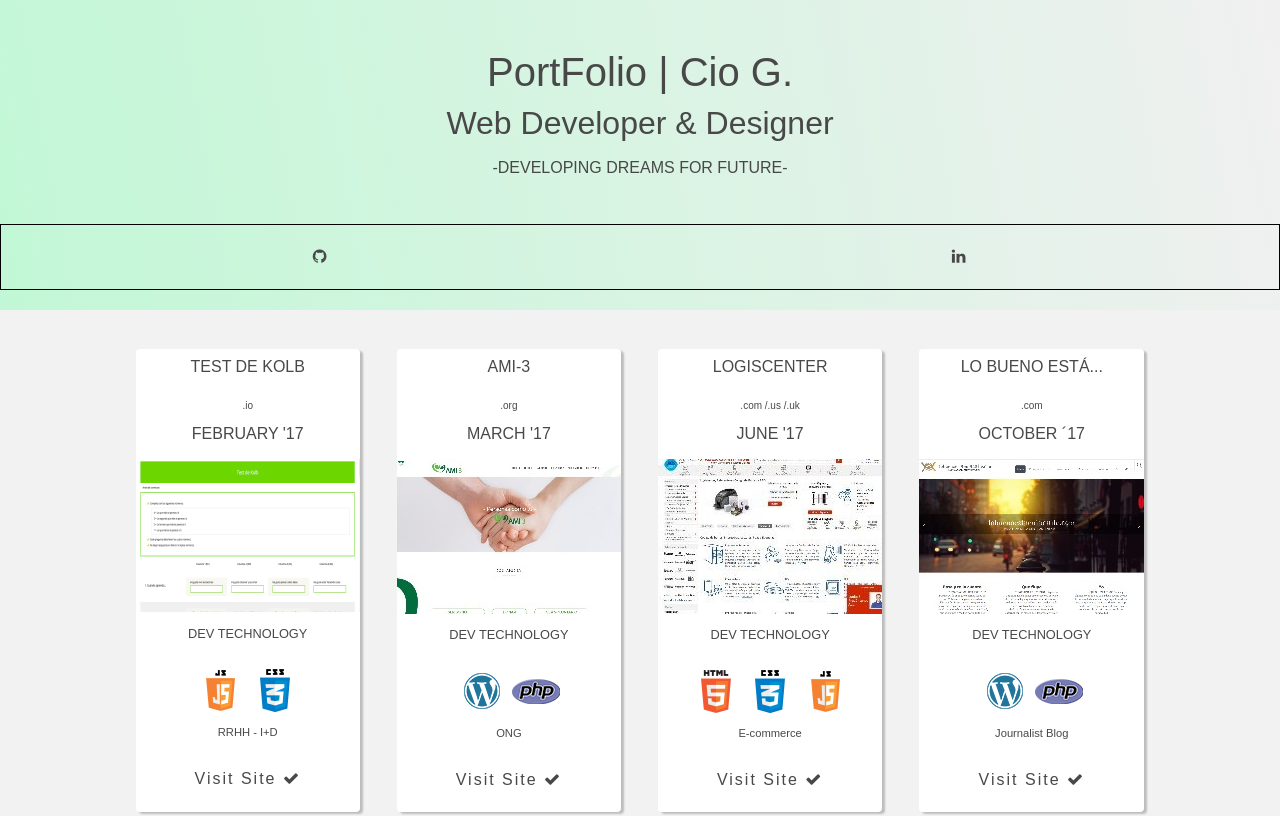
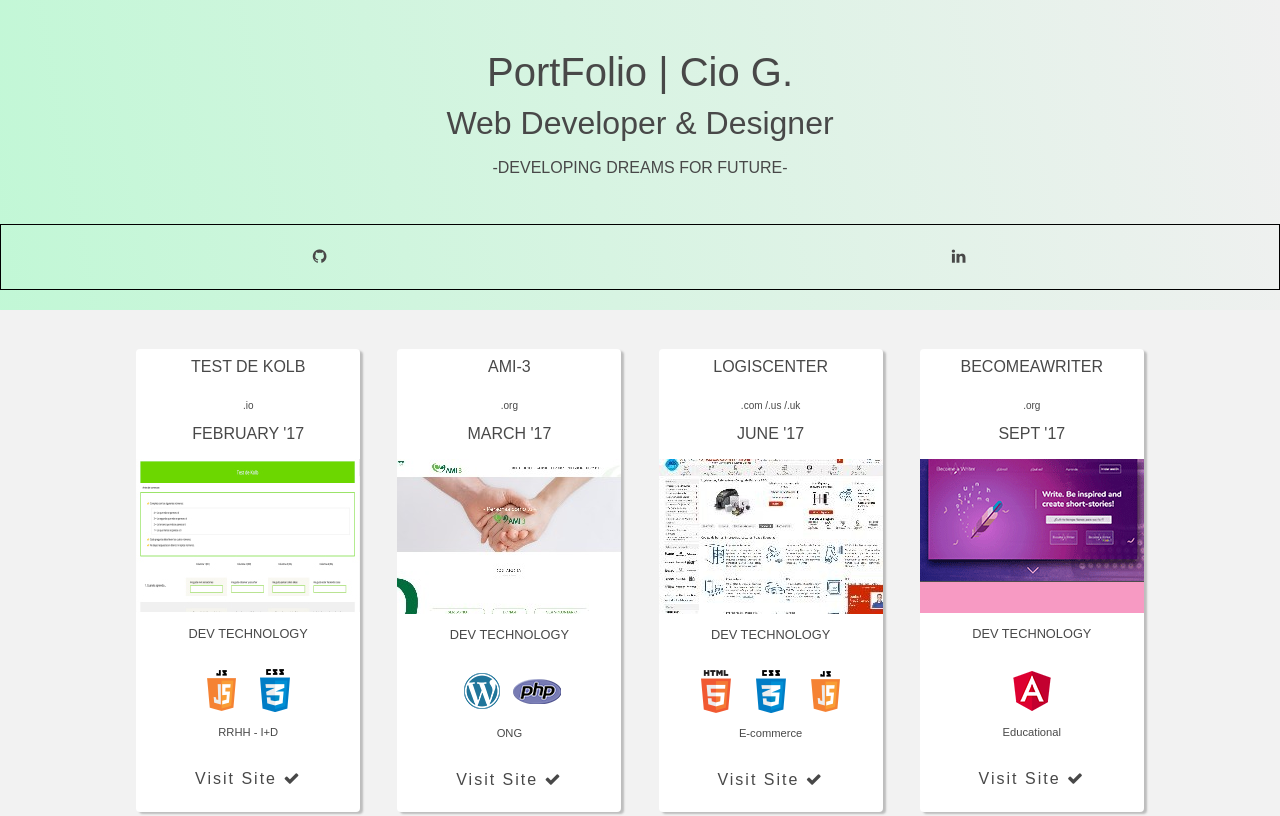
Before and after one commit to NachoGP/CioGPortfolio, a plain HTML site: page index.html in a window 1280 px wide. Shown: the top 816 px of the page. Drawn offline with nearby package versions, Linux system fonts and the light colour scheme; a web font is replaced by a local one.

Commit message:
update BecomeDEMOok

```diff
--- a/index.html
+++ b/index.html
@@ -89,6 +89,21 @@
           <span>E-commerce </span>
         </div>
         <a href="https://www.logiscenter.com/" target="_blank">Visit Site
+          <i class="fa fa-check" aria-hidden="true"></i>
+        </a>
+      </div>
+      <div class="portfolio">
+        <h3 class="p-2">Becomeawriter</h3>
+        <span>.org</span>
+        <h3 class="p-2">Sept '17</h3>
+        <img src="img/become.png" alt="">
+        <div class="info-design">
+          <h4 class="mb-4">Dev Technology</h4>
+          <img src="img/angular.png" alt="">
+          <br>
+          <span>Educational</span>
+        </div>
+        <a href="https://nachogp.github.io/BecomeawriterDEMO/" target="_blank">Visit Site
           <i class="fa fa-check" aria-hidden="true"></i>
         </a>
       </div>
```
